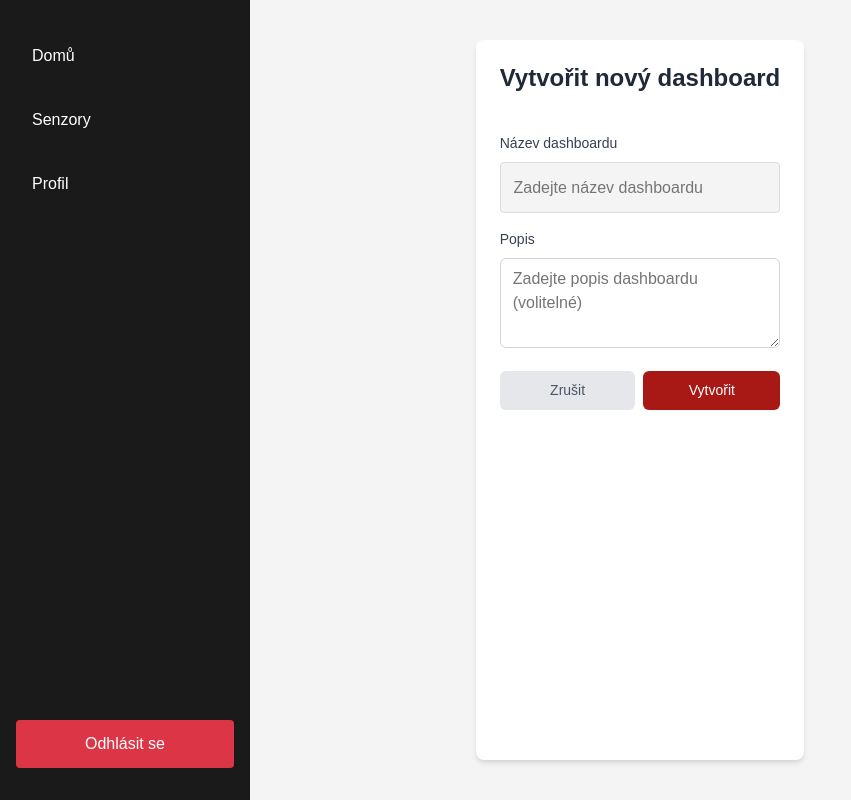
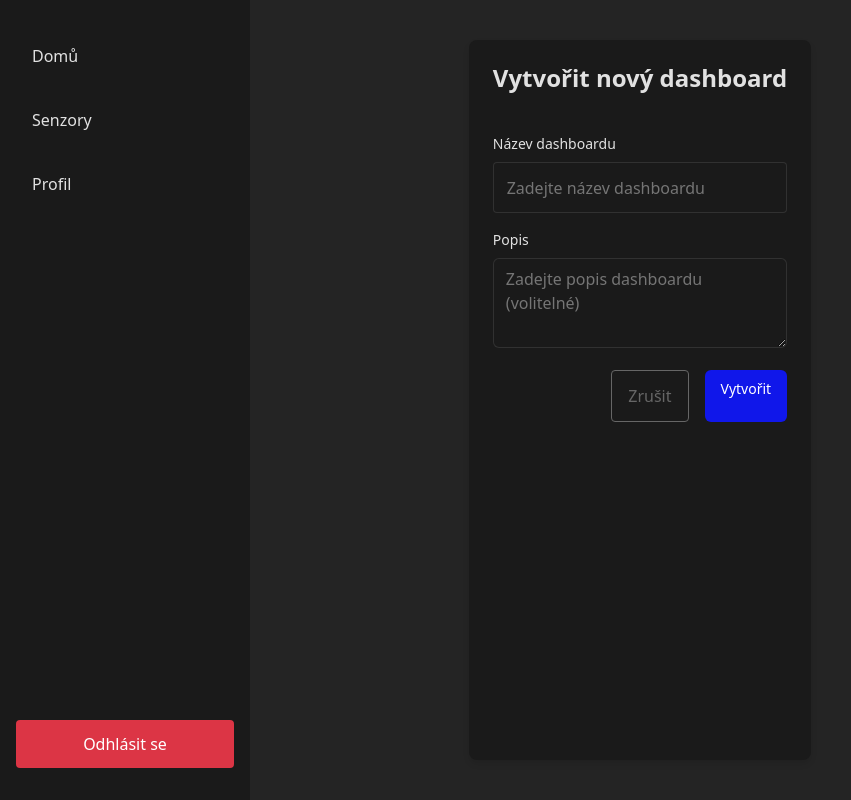
Before and after one commit to martinRihak/Bakalarska_prace, a React (Vite) app in the folder frontend/: page /create-dashboard in a window 1280 px wide. Shown: the whole page, without its empty margins (0-851 px from the left). Built offline with nearby package versions, Linux system fonts and the light colour scheme; sample sign-in values are in the browser's storage.

Commit message:
Navrh css

```diff
--- a/frontend/src/Login/Login.css
+++ b/frontend/src/Login/Login.css
@@ -1,66 +1,84 @@
 body {
-    font-family: Arial, sans-serif;
-    background-color: #f4f4f4;
+    font-family: system-ui, -apple-system, sans-serif;
     margin: 0;
     padding: 0;
     display: flex;
     justify-content: center;
     align-items: center;
-    height: 100vh;
+    min-height: 100vh;
+    background-color: var(--background-color);
 }
 
-  .my .main-content{
-    flex: 1;
-    min-height: 100vh;
-    padding: 1rem;
-    transition: margin-left 0.3s ease;
-  }
 .container {
-    background-color: #ffffff;
+    background-color: var(--surface-color);
     padding: 2rem;
     border-radius: 8px;
     width: 100%;
     max-width: 400px;
+    box-shadow: 0 4px 6px rgba(0, 0, 0, 0.1);
 }
+
 h1 {
     text-align: center;
-    color: black;
+    color: var(--text-primary);
+    margin-bottom: 1.5rem;
 }
+
 .form-group {
     margin-bottom: 1rem;
 }
+
 label {
     display: block;
     text-align: left;
     margin-bottom: 0.5rem;
-    font-weight: bold;
+    font-weight: 500;
+    color: var(--text-primary);
 }
+
 input[type="text"],
 input[type="password"],
 input[type="email"] {
     width: 100%;
     padding: 0.8rem;
-    border: 1px solid #dbdbdb;
-    background-color: #f4f4f4;
-    color: black;
+    border: 1px solid rgba(255, 255, 255, 0.1);
+    background-color: var(--surface-color);
+    color: var(--text-primary);
     border-radius: 4px;
     box-sizing: border-box;
 }
+
+input[type="text"]:focus,
+input[type="password"]:focus,
+input[type="email"]:focus {
+    outline: none;
+    border-color: var(--primary-color);
+    box-shadow: 0 0 0 3px rgba(16, 23, 234, 0.1);
+}
+
 .toggle-form {
     text-align: center;
     margin-top: 1rem;
 }
+
 .toggle-form a {
-    color: black;
+    color: var(--primary-color);
     text-decoration: none;
+    transition: color 0.2s;
 }
+
+.toggle-form a:hover {
+    color: var(--secondary-color);
+}
+
 .error-message {
-    color: #f44336;
+    color: var(--error-color);
     margin-top: 1rem;
     text-align: center;
 }
+
 .success-message {
-    color: #4caf50;
+    color: var(--success-color);
     margin-top: 1rem;
     text-align: center;
 }
--- a/frontend/src/apiService.js
+++ b/frontend/src/apiService.js
@@ -82,6 +82,11 @@ const api = {
   getSensorHistory: (sensorId, timeRange) => {
     return apiRequest(`/sensors/getSensorHistory/${sensorId}?timeRange=${timeRange}`);
   },
+
+  getLatestSensorData: (sensorId) => {
+    return apiRequest(`/sensors/getLatestSensorData/${sensorId}`,"GET");
+  },
+
   getDashboards: async () => {
     return apiRequest("/dashboard/userDashBoards", "GET");
   },
--- a/frontend/src/assets/css/NavBar.css
+++ b/frontend/src/assets/css/NavBar.css
@@ -1,7 +1,7 @@
 .side-nav {
     width: 250px;
     height: 100vh;
-    background-color: #1a1a1a;
+    background-color: var(--surface-color);
     padding: 2rem 1rem;
     display: flex;
     flex-direction: column;
@@ -19,8 +19,7 @@
 }
 
 .nav-link {
-    color: white;
-    text-decoration: none;
+    color: var(--text-primary);
     padding: 0.75rem 1rem;
     border-radius: 4px;
     transition: all 0.3s ease;
@@ -28,28 +27,17 @@
 }
 
 .nav-link:hover {
-    background-color: #1017EA;
-    color: #ffffff;
+    background-color: var(--primary-color);
 }
 
 .nav-link.active {
-    color: #ffffff;
-    background-color: #1017EA;
+    background-color: var(--primary-color);
 }
 
 .logout-button {
     padding: 0.75rem 1rem;
-    background-color: #dc3545;
-    color: white;
-    border: none;
-    border-radius: 4px;
-    cursor: pointer;
-    transition: background-color 0.3s ease;
+    background-color: var(--error-color);
     margin-top: auto;
-}
-
-.logout-button:hover {
-    background-color: #bb2d3b;
 }
 
 .menu-toggle {
@@ -58,12 +46,8 @@
     top: 1rem;
     left: 1rem;
     z-index: 1000;
-    background: #1a1a1a;
-    border: none;
+    background: var(--surface-color);
     padding: 0.5rem;
-    border-radius: 4px;
-    cursor: pointer;
-    color: white;
 }
 
 @media (max-width: 768px) {
--- a/frontend/src/assets/css/dashBoard.css
+++ b/frontend/src/assets/css/dashBoard.css
@@ -5,6 +5,9 @@
   display: flex;
   flex-direction: column;
   overflow: hidden;
+  background: var(--surface-color);
+  border-radius: 8px;
+  box-shadow: 0 2px 4px rgba(0, 0, 0, 0.1);
 }
 
 .widget-header {
@@ -12,7 +15,7 @@
   justify-content: space-between;
   align-items: center;
   padding: 0.75rem 1rem;
-  border-bottom: 1px solid rgba(0, 0, 0, 0.1);
+  border-bottom: 1px solid rgba(255, 255, 255, 0.1);
 }
 
 .widget-header h3 {
@@ -26,21 +29,6 @@
   gap: 0.5rem;
 }
 
-.widget-icon {
-  cursor: pointer;
-  padding: 0.25rem;
-  border-radius: 4px;
-  transition: all 0.2s ease;
-}
-
-.widget-icon:hover {
-  background-color: rgba(0, 0, 0, 0.05);
-}
-
-.rotating {
-  animation: rotate 1s linear infinite;
-}
-
 .widget-content {
   flex: 1;
   padding: 1rem;
@@ -48,38 +36,73 @@
   position: relative;
 }
 
-/* Error Message */
-.error-message {
+/* Styl pro hlavičku dashboardu */
+.dashboard-header {
   display: flex;
-  flex-direction: column;
+  justify-content: flex-end;
   align-items: center;
+  margin-bottom: 1rem;
+  position: sticky;
+  top: 0;
+  z-index: 100;
+  background-color: inherit;
+  padding: 10px;
+  gap: 10px;
+}
+
+.create-dashboard-btn {
+  padding: 0.5rem 1rem;
+  font-size: 0.875rem;
+  font-weight: 500;
+  white-space: nowrap;
+  min-width: fit-content;
+}
+
+/* Modální okno */
+.modal-overlay {
+  position: fixed;
+  top: 0;
+  left: 0;
+  right: 0;
+  bottom: 0;
+  background-color: rgba(0, 0, 0, 0.5);
+  display: flex;
   justify-content: center;
-  height: 100%;
-  color: #dc3545;
-  gap: 1rem;
+  align-items: center;
+  z-index: 1000;
 }
-.no-widgets-message {
-  text-align: center;
+
+.modal-content {
+  background-color: var(--surface-color);
   padding: 2rem;
-  color: #666;
-  font-size: 1.1rem;
+  border-radius: 0.5rem;
+  box-shadow: 0 4px 6px rgba(0, 0, 0, 0.1);
+  max-width: 50%;
+  max-height: 90%;
+  overflow: auto;
 }
+
+.modal-header {
+  display: flex;
+  justify-content: space-between;
+  align-items: center;
+  margin-bottom: 1rem;
+}
+
+/* Zprávy */
+.no-widgets-message,
 .no-dashboards-message {
   text-align: center;
   padding: 2rem;
-  color: #666;
+  color: var(--text-secondary);
   font-size: 1.1rem;
-  background-color: #f9fafb;
+  background-color: var(--surface-color);
   border-radius: 0.5rem;
   margin: 2rem auto;
   max-width: 600px;
 }
-@keyframes rotate {
-  from { transform: rotate(0deg); }
-  to { transform: rotate(360deg); }
-}
 
-/* Responsive Grid Layout Styles */
+/* Grid Layout */
 .react-grid-layout {
   position: relative;
   width: 100%;
@@ -90,138 +113,21 @@
 .react-grid-item {
   transition: all 200ms ease;
   transition-property: left, top, width, height;
-  background: white;
+  background: var(--surface-color);
   border-radius: 8px;
   box-shadow: 0 2px 4px rgba(0, 0, 0, 0.1);
 }
 
-.react-grid-item.cssTransforms {
-  transition-property: transform, width, height;
-}
-
-.react-grid-item.resizing {
-  z-index: 1;
-  will-change: width, height;
-}
-
-.react-grid-item.react-draggable-dragging {
-  transition: none;
-  z-index: 3;
-  will-change: transform;
-}
-
 .react-grid-item.react-grid-placeholder {
-  background: rgba(0, 0, 0, 0.1);
-  border: 2px dashed #aaa;
-  border-radius: 8px;
+  background: rgba(255, 255, 255, 0.1);
+  border: 2px dashed var(--text-secondary);
   opacity: 0.5;
   z-index: 2;
   transition-duration: 100ms;
   user-select: none;
 }
 
-/* Styl pro hlavičku dashboardu s tlačítkem */
-.dashboard-header {
-  display: flex;
-  justify-content: flex-end;
-  margin-bottom: 1rem;
+@keyframes rotate {
+  from { transform: rotate(0deg); }
+  to { transform: rotate(360deg); }
 }
-
-.create-dashboard-btn {
-  padding: 0.5rem 1rem;
-  font-size: 0.875rem;
-  font-weight: 500;
-  color: white;
-  background-color: #4f46e5;
-  border: none;
-  border-radius: 0.375rem;
-  cursor: pointer;
-  transition: background-color 0.2s;
-  margin: 0px 0px 10px 10px;
-}
-
-.create-dashboard-btn:hover {
-  background-color: #4338ca;
-}
-
-/* Styl pro modální overlay */
-.modal-overlay {
-  position: fixed;
-  top: 0;
-  left: 0;
-  right: 0;
-  bottom: 0;
-  background-color: rgba(0, 0, 0, 0.5); /* Šedý podklad */
-  display: flex;
-  justify-content: center;
-  align-items: center;
-  z-index: 1000;
-}
-
-/* Styl pro obsah modálního okna */
-.modal-content {
-  background-color: white;
-  padding: 2rem;
-  border-radius: 0.5rem;
-  box-shadow: 0 4px 6px -1px rgba(0, 0, 0, 0.1), 0 2px 4px -1px rgba(0, 0, 0, 0.06);
-  max-width: 50%;
-  max-height: 90%;
-  overflow: auto;
-}
-
-/* Styl pro hlavičku modálního okna */
-.modal-header {
-  display: flex;
-  justify-content: space-between;
-  align-items: center;
-  margin-bottom: 1rem;
-}
-
-.close-button {
-  background: none;
-  border: none;
-  font-size: 1.5rem;
-  cursor: pointer;
-  color: #6b7280;
-}
-
-.close-button:hover {
-  color: #374151;
-}
-
-/* Styl pro tlačítko Zrušit */
-.form-button.cancel {
-  padding: 0.5rem 1rem;
-  font-size: 0.875rem;
-  font-weight: 500;
-  color: #4b5563;
-  background-color: #e5e7eb;
-  border: none;
-  border-radius: 0.375rem;
-  cursor: pointer;
-  margin-right: 0.5rem;
-  transition: background-color 0.2s;
-}
-
-.form-button.cancel:hover {
-  background-color: #d1d5db;
-}
-
-/* Styl pro main-content */
-.main-content {
-  padding: 1rem;
-}
-
-.no-data-message {
-  display: flex;
-  justify-content: center;
-  align-items: center;
-  height: 100%;
-  min-height: 200px;
-  padding: 20px;
-  text-align: center;
-  color: #666;
-  background-color: #f5f5f5;
-  border-radius: 4px;
-  border: 1px dashed #ccc;
-}
--- a/frontend/src/assets/css/forms.css
+++ b/frontend/src/assets/css/forms.css
@@ -1,40 +1,18 @@
-/* Common form container styles */
+/* Form container */
 .form-container {
   max-width: 28rem;
   margin: 2.5rem auto;
   padding: 1.5rem;
-  background-color: white;
+  background-color: var(--surface-color);
   border-radius: 0.5rem;
-  box-shadow: 0 4px 6px -1px rgba(0, 0, 0, 0.1), 0 2px 4px -1px rgba(0, 0, 0, 0.06);
+  box-shadow: 0 4px 6px rgba(0, 0, 0, 0.1);
 }
 
-/* Form headings */
 .form-heading {
   font-size: 1.5rem;
   font-weight: 700;
   margin-bottom: 1.5rem;
-  color: #1f2937;
-}
-
-/* Error messages */
-.form-error {
-  background-color: #fee2e2;
-  border: 1px solid #f87171;
-  color: #dc2626;
-  padding: 0.75rem 1rem;
-  border-radius: 0.375rem;
-  margin-bottom: 1rem;
-  position: relative;
-}
-
-/* Success messages */
-.form-success {
-  background-color: #dcfce7;
-  border: 1px solid #4ade80;
-  color: #16a34a;
-  padding: 0.75rem 1rem;
-  border-radius: 0.375rem;
-  margin-bottom: 1rem;
+  color: var(--text-primary);
 }
 
 /* Form groups */
@@ -42,36 +20,37 @@
   margin-bottom: 1rem;
 }
 
-/* Form labels */
 .form-label {
   display: block;
   font-size: 0.875rem;
   font-weight: 500;
-  color: #374151;
+  color: var(--text-primary);
   margin-bottom: 0.5rem;
 }
 
-/* Form inputs */
+/* Form controls */
 .form-input,
 .form-textarea,
 .form-select {
   width: 100%;
   padding: 0.5rem 0.75rem;
-  border: 1px solid #d1d5db;
+  border: 1px solid rgba(255, 255, 255, 0.1);
   border-radius: 0.375rem;
   font-size: 1rem;
   line-height: 1.5;
+  background-color: var(--surface-color);
+  color: var(--text-primary);
 }
 
 .form-input:focus,
 .form-textarea:focus,
 .form-select:focus {
   outline: none;
-  border-color: #6366f1;
-  box-shadow: 0 0 0 3px rgba(99, 102, 241, 0.2);
+  border-color: var(--primary-color);
+  box-shadow: 0 0 0 3px rgba(16, 23, 234, 0.1);
 }
 
-/* Submit buttons */
+/* Submit button */
 .form-submit {
   display: inline-flex;
   justify-content: center;
@@ -79,20 +58,13 @@
   font-size: 0.875rem;
   font-weight: 500;
   color: white;
-  border: 1px solid transparent;
+  background-color: var(--primary-color);
+  border: none;
   border-radius: 0.375rem;
   cursor: pointer;
-  box-shadow: 0 1px 2px 0 rgba(0, 0, 0, 0.05);
   transition: background-color 0.2s;
 }
 
-
-.form-submit:focus {
-  outline: none;
-  box-shadow: 0 0 0 3px rgba(99, 102, 241, 0.5);
-}
-
-/* Disabled submit buttons */
 .form-submit:disabled {
   opacity: 0.5;
   cursor: not-allowed;
@@ -102,37 +74,22 @@
 .form-footer {
   display: flex;
   justify-content: flex-end;
+  gap: 1rem;
   margin-top: 1rem;
 }
 
-/* Responsive adjustments */
-@media (max-width: 640px) {
-  .form-container {
-    margin: 1rem;
-    padding: 1rem;
-  }
-}
-
-/* Styl pro tlačítko Zrušit */
+/* Cancel button */
 .form-button.cancel {
-  padding: 0.5rem 1rem;
-  font-size: 0.875rem;
-  font-weight: 500;
-  color: #4b5563;
-  background-color: #e5e7eb;
-  border: none;
-  border-radius: 0.375rem;
-  cursor: pointer;
-  margin-right: 0.5rem;
-  transition: background-color 0.2s;
+  background-color: transparent;
+  color: var(--text-secondary);
+  border: 1px solid var(--text-secondary);
 }
 
 .form-button.cancel:hover {
-  background-color: #d1d5db;
+  background-color: rgba(255, 255, 255, 0.1);
 }
 
-/*Widget----------------------------*/
-
+/* Chart type selector */
 .chart-type-selector {
   display: grid;
   grid-template-columns: repeat(2, 1fr);
@@ -144,23 +101,32 @@
   flex-direction: column;
   align-items: center;
   padding: 1rem;
-  border: 1px solid #d1d5db;
+  border: 1px solid rgba(255, 255, 255, 0.1);
   border-radius: 0.375rem;
-  background-color: #0E58D7;
+  background-color: var(--surface-color);
   cursor: pointer;
   transition: all 0.2s;
 }
 
 .chart-type-button:hover {
-  background-color: #1017EA;
+  background-color: var(--primary-color);
 }
 
 .chart-type-button.selected {
-  background-color: #1017EA;
-  border: 3px solid #A81916;
+  background-color: var(--primary-color);
+  border: 3px solid var(--secondary-color);
 }
 
 .chart-type-button span {
   margin-top: 0.5rem;
   font-size: 0.875rem;
+  color: var(--text-primary);
 }
+
+/* Responsive */
+@media (max-width: 640px) {
+  .form-container {
+    margin: 1rem;
+    padding: 1rem;
+  }
+}
--- a/frontend/src/index.css
+++ b/frontend/src/index.css
@@ -1,64 +1,133 @@
 :root {
+  /* Barvy */
+  --primary-color: #1017EA;
+  --secondary-color: #A81916;
+  --background-color: #242424;
+  --surface-color: #1a1a1a;
+  --text-primary: rgba(255, 255, 255, 0.87);
+  --text-secondary: #666;
+  --error-color: #dc3545;
+  --success-color: #4CAF50;
+
+  /* Typografie */
   font-family: system-ui, Avenir, Helvetica, Arial, sans-serif;
   line-height: 1.5;
   font-weight: 400;
-
-  color-scheme: light dark;
-  color: rgba(255, 255, 255, 0.87);
-  background-color: #242424;
-
   font-synthesis: none;
   text-rendering: optimizeLegibility;
   -webkit-font-smoothing: antialiased;
   -moz-osx-font-smoothing: grayscale;
 }
 
-a {
-  font-weight: 500;
-  color: #646cff;
-  text-decoration: inherit;
+/* Základní reset a společné styly */
+* {
+  margin: 0;
+  padding: 0;
+  box-sizing: border-box;
 }
-a:hover {
-  color: #535bf2;
+
+body {
+  background-color: var(--background-color);
+  color: var(--text-primary);
+  min-height: 100vh;
 }
+
 #root {
   display: flex;
   width: 100%;
   min-height: 100vh;
 }
 
+/* Společné styly pro texty */
 h1 {
-  font-size: 3.2em;
-  line-height: 1.1;
+  font-size: 2rem;
+  font-weight: 600;
+  margin-bottom: 1rem;
 }
 
+h2 {
+  font-size: 1.5rem;
+  font-weight: 500;
+  margin-bottom: 0.75rem;
+}
+
+/* Společné styly pro odkazy */
+a {
+  color: var(--primary-color);
+  text-decoration: none;
+  transition: color 0.2s;
+}
+
+a:hover {
+  color: var(--secondary-color);
+}
+
+/* Společné styly pro tlačítka */
 button {
-  background-color: #A81916;
+  background-color: var(--primary-color);
   color: white;
   border: none;
   padding: 0.8rem 1rem;
   border-radius: 4px;
   cursor: pointer;
+  font-size: 1rem;
+  transition: background-color 0.2s;
+}
+
+button:hover {
+  background-color: var(--secondary-color);
+}
+
+button:focus {
+  outline: none;
+  box-shadow: 0 0 0 3px rgba(16, 23, 234, 0.3);
+}
+
+/* Společné styly pro formulářové prvky */
+input, select, textarea {
   width: 100%;
+  padding: 0.8rem;
+  border: 1px solid #ddd;
+  border-radius: 4px;
+  background-color: white;
+  color: var(--text-primary);
   font-size: 1rem;
 }
-button:hover {
-  background-color: #ca261a;
+
+input:focus, select:focus, textarea:focus {
+  outline: none;
+  border-color: var(--primary-color);
+  box-shadow: 0 0 0 3px rgba(16, 23, 234, 0.1);
 }
-button:focus,
-button:focus-visible {
-  outline: 4px auto -webkit-focus-ring-color;
+
+/* Společné utility třídy */
+.text-center {
+  text-align: center;
 }
-/*
-@media (prefers-color-scheme: light) {
-  :root {
-    color: #213547;
-    background-color: #ffffff;
+
+.error-message {
+  color: var(--error-color);
+  margin: 0.5rem 0;
+}
+
+.success-message {
+  color: var(--success-color);
+  margin: 0.5rem 0;
+}
+
+/* Layout */
+.main-content {
+  flex: 1;
+  padding: 1rem;
+  margin-left: 250px;
+  min-height: 100vh;
+  transition: margin-left 0.3s ease;
+}
+
+/* Responzivní design */
+@media (max-width: 768px) {
+  .main-content {
+    margin-left: 0;
+    padding-top: 4rem;
   }
-  a:hover {
-    color: #747bff;
-  }
-  button {
-    background-color: #f9f9f9;
-  }
-}*/
+}
```
Also changed, not shown: frontend/src/App.css (+3 -24 lines), frontend/src/assets/css/Home.css (+3 -4 lines), frontend/src/components/widgets/Widget.css (+15 -26 lines), frontend/src/components/widgets/Widget.jsx (+21 -20 lines), 1 other file (tests, documents, lock files or other folders). Lines whose indentation alone changed are shown as unchanged.
